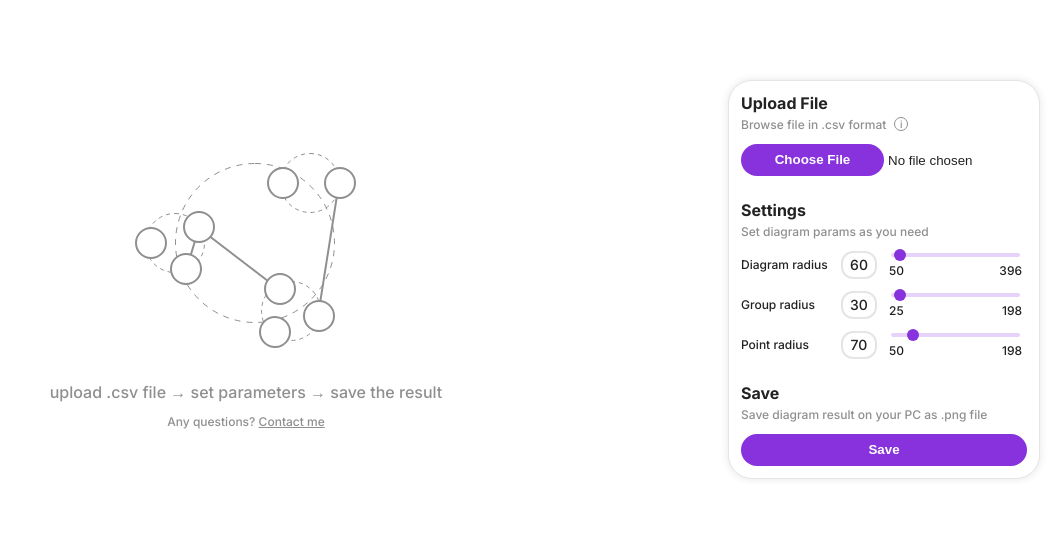
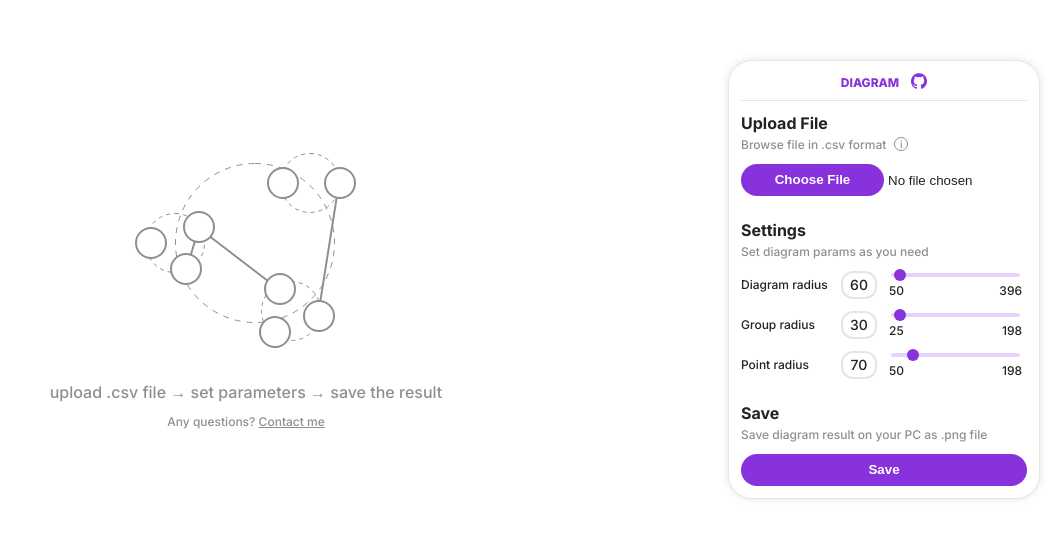
Before and after one commit to lletov/round-diagram, a React (Create React App) app: page / in a window 1280 px wide. Shown: the part 121-658 px from the top of the page, without its empty margins (228-1280 px from the left). Built offline with nearby package versions, Linux system fonts and the light colour scheme.

Commit message:
feat: add geader with git link

```diff
--- a/src/components/About.js
+++ b/src/components/About.js
@@ -1,5 +1,5 @@
 import React from 'react'
-import example from './../example.svg'
+import example from './../assets/example.svg'
 
 export const About = () => {
   return (
--- a/src/components/FileSample.js
+++ b/src/components/FileSample.js
@@ -2,20 +2,18 @@ import React from 'react'
 import { useEffect, useState } from 'react';
 
 export default function FileSample() {
+
   function handleClick(){
     const element = document.getElementById('file-sample-code');
     const text = element.innerText;
     navigator.clipboard.writeText(text);
     setBtnText('Copied');
-    setTimeout(() => {setBtnText('Copy')}, 2000);
+    setTimeout(() => {setBtnText('Copy')}, 1000);
     console.log('file sample copied')
   }
 
   const [btnText, setBtnText] = useState('Copy');
 
-  useEffect(() => {
-
-  }, [btnText]);
   return (
     <div className='file-sample'>
         <div className='file-sample-header'>
--- a/src/components/Panel.js
+++ b/src/components/Panel.js
@@ -4,6 +4,7 @@ import { RangeSetting } from './RangeSetting'
 import useStore from './../store/Store'
 import takeScreenShot from './../methods/Screenshot'
 import { FileTooltip } from './FileTooltip';
+import { PanelHeader } from './PanelHeader';
 
 export const Panel = () => {
 
@@ -50,6 +51,7 @@ export const Panel = () => {
   return (
     <div className='panel'>
         <div className='panel-block'>
+            <PanelHeader/>
             <div className='panel-block-header'>
                 <h1>Upload File</h1>
                 <div className='file-panel-header'>
--- /dev/null
+++ b/src/components/PanelHeader.js
@@ -0,0 +1,14 @@
+import React from 'react'
+import gitlogo from './../assets/git_logo.png'
+
+export const PanelHeader = () => {
+    const brand = 'diagram'.toUpperCase();
+  return (
+    <div className='panel-header'>
+        <h1>{brand}</h1>
+        <div className='panel-header-links'>
+            <a href='https://github.com/lletov/round-diagram' title='GitHub'><img src={gitlogo}/></a>
+        </div>
+    </div>
+  )
+}
--- a/src/index.css
+++ b/src/index.css
@@ -89,6 +89,37 @@ table {
   box-shadow: 0px 0px 8px var(--gray);
   background-color: var(--white);
 }
+
+.panel-header{
+  display: flex;
+  flex-direction: row;
+  gap: 12px;
+  align-items: center;
+  justify-content: center;
+  border-bottom: solid 1px var(--gray);
+  padding-bottom: 8px;
+}
+.panel-header h1 {
+  font-size: 12px;
+  font-weight: 800;
+  color: var(--accent);
+}
+.panel-header img {
+  height: 16px;
+  filter: brightness(0) saturate(100%) invert(26%) sepia(70%) saturate(4008%) hue-rotate(260deg) brightness(87%) contrast(98%);
+}
+.panel-header-links{
+  display: flex;
+  flex-direction: row;
+  align-items: center;
+  justify-content: center;
+  gap: 4px;
+}
+
+.panel-header-links .a {
+  cursor: pointer;
+}
+
 .panel-block {
   display: flex;
   flex-direction: column;
```
Also changed, not shown: src/assets/example.svg (renamed from src/example.svg), src/assets/git_logo.png (added).
